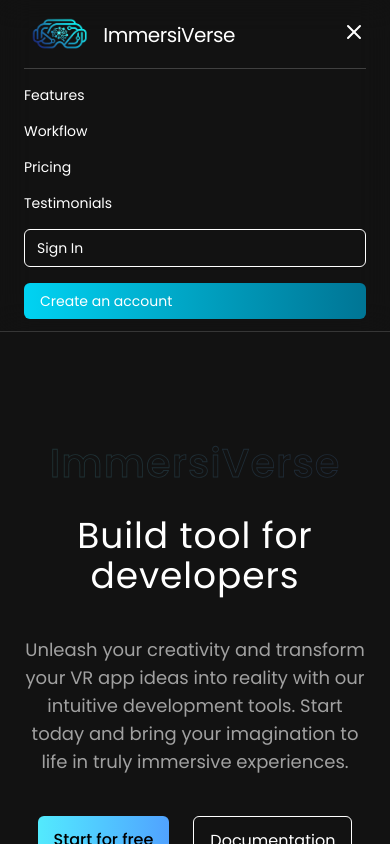
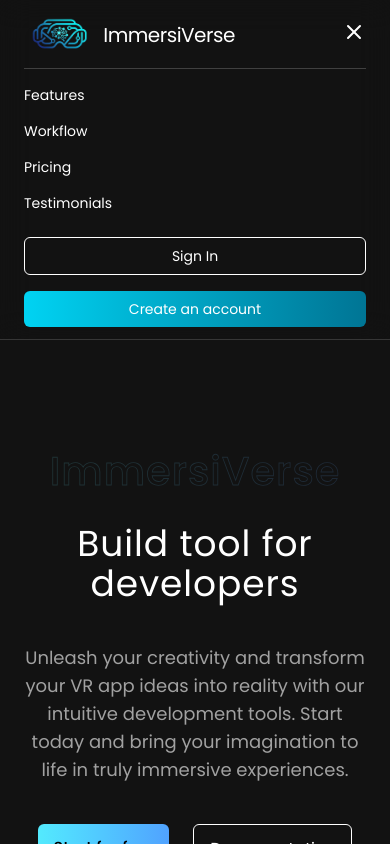
Before and after one commit to Manavvv07/ImmersiVerse, a React (Vite) app: page / in a window 390 px wide. Both pictures are taken after a click on the button 354 px from the left and 32 px from the top of the page. Shown: the top 844 px of the page. Built offline with nearby package versions, Linux system fonts and the light colour scheme.

Commit message:
navbar transition

```diff
--- a/src/components/Navbar.jsx
+++ b/src/components/Navbar.jsx
@@ -24,7 +24,6 @@ const Navbar = () => {
           </ul>
 
           <div className="flex justify-end items-center space-x-4">
-
             <div className="hidden lg:flex space-x-4">
               <button className="cursor-pointer flex items-center justify-center py-2 px-3 border rounded-md">
                 Sign In
@@ -41,29 +40,44 @@ const Navbar = () => {
               {mobileDrawerOpen ? <X /> : <Menu />}
             </button>
           </div>
-
         </div>
 
-        {mobileDrawerOpen && (
-          <div className="lg:hidden mt-4 border-t border-neutral-700 pt-4">
-            <ul className="flex flex-col space-y-4  ">
+        {/* MOBILE DRAWER ANIMATION LOGIC:
+           1. We remove the conditional rendering ({mobileDrawerOpen && ...}) so the element is always in the DOM.
+           2. We toggle 'grid-rows-[1fr]' (open) vs 'grid-rows-[0fr]' (closed).
+           3. We toggle opacity for a smoother effect.
+           4. The inner div MUST have 'min-h-0' or 'overflow-hidden' for the grid transition to work.
+        */}
+        <div
+          className={`lg:hidden grid overflow-hidden transition-all duration-300 ease-in-out ${
+            mobileDrawerOpen
+              ? "grid-rows-[1fr] opacity-100"
+              : "grid-rows-[0fr] opacity-0"
+          }`}
+        >
+          <div className="overflow-hidden min-h-0">
+            <div className="mt-4 border-t border-neutral-700 pt-4">
+              <ul className="flex flex-col space-y-4">
                 {navItems.map((item, index) => (
                   <li key={index}>
                     <a href={item.href}>{item.label}</a>
                   </li>
                 ))}
-              <a href="#" className="py-2 px-3 border rounded-md">
+                <div className="flex flex-col space-y-4 pt-2">
+                  <a href="#" className="py-2 px-3 border rounded-md text-center">
                     Sign In
                   </a>
                   <a
                     href="#"
-                className="bg-linear-to-r from-cyan-400 to-cyan-700 py-2 px-4 rounded-md"
+                    className="bg-linear-to-r from-cyan-400 to-cyan-700 py-2 px-4 rounded-md text-center"
                   >
                     Create an account
                   </a>
+                </div>
               </ul>
             </div>
-        )}
+          </div>
+        </div>
 
       </div>
     </nav>
```
Lines whose indentation alone changed are shown as unchanged.
